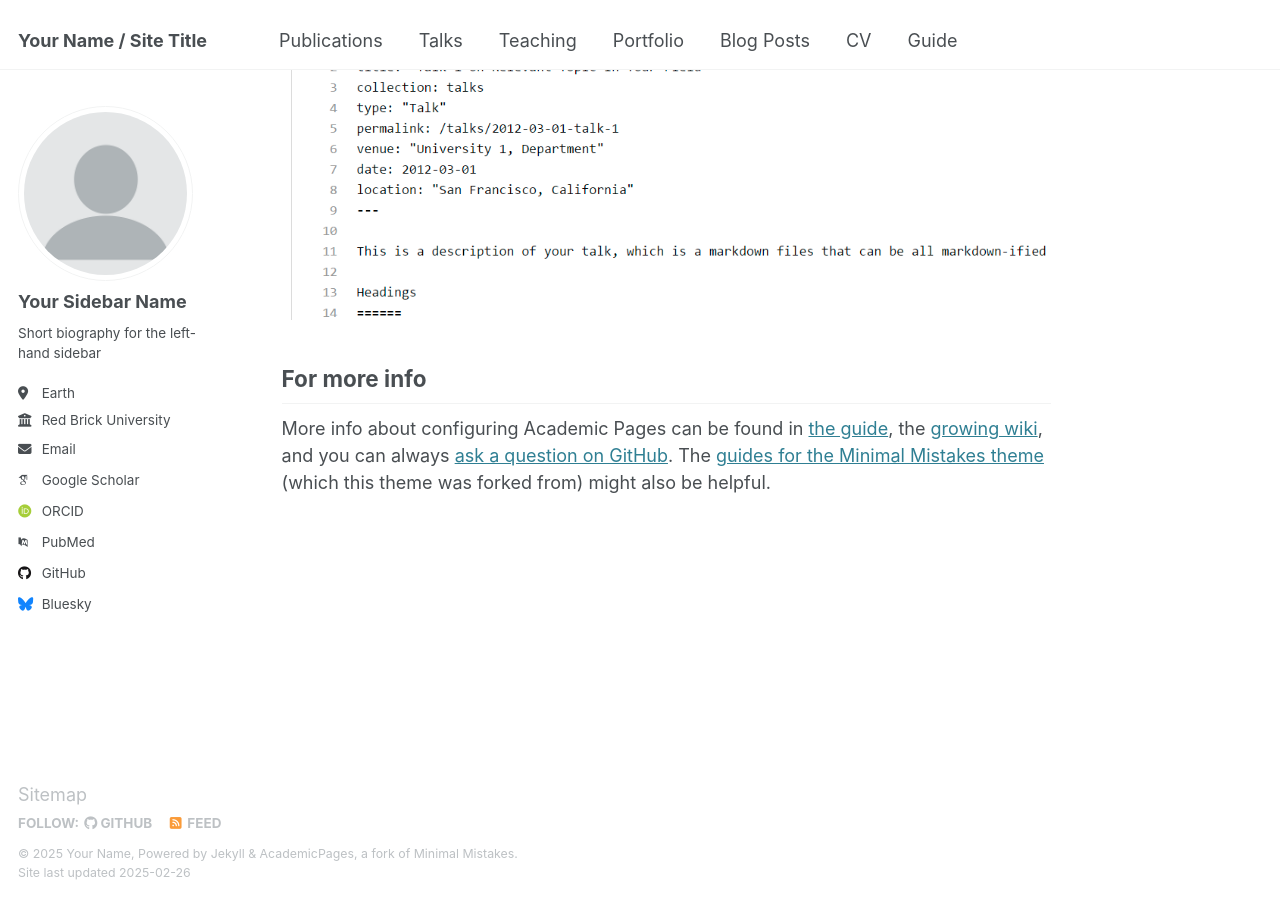
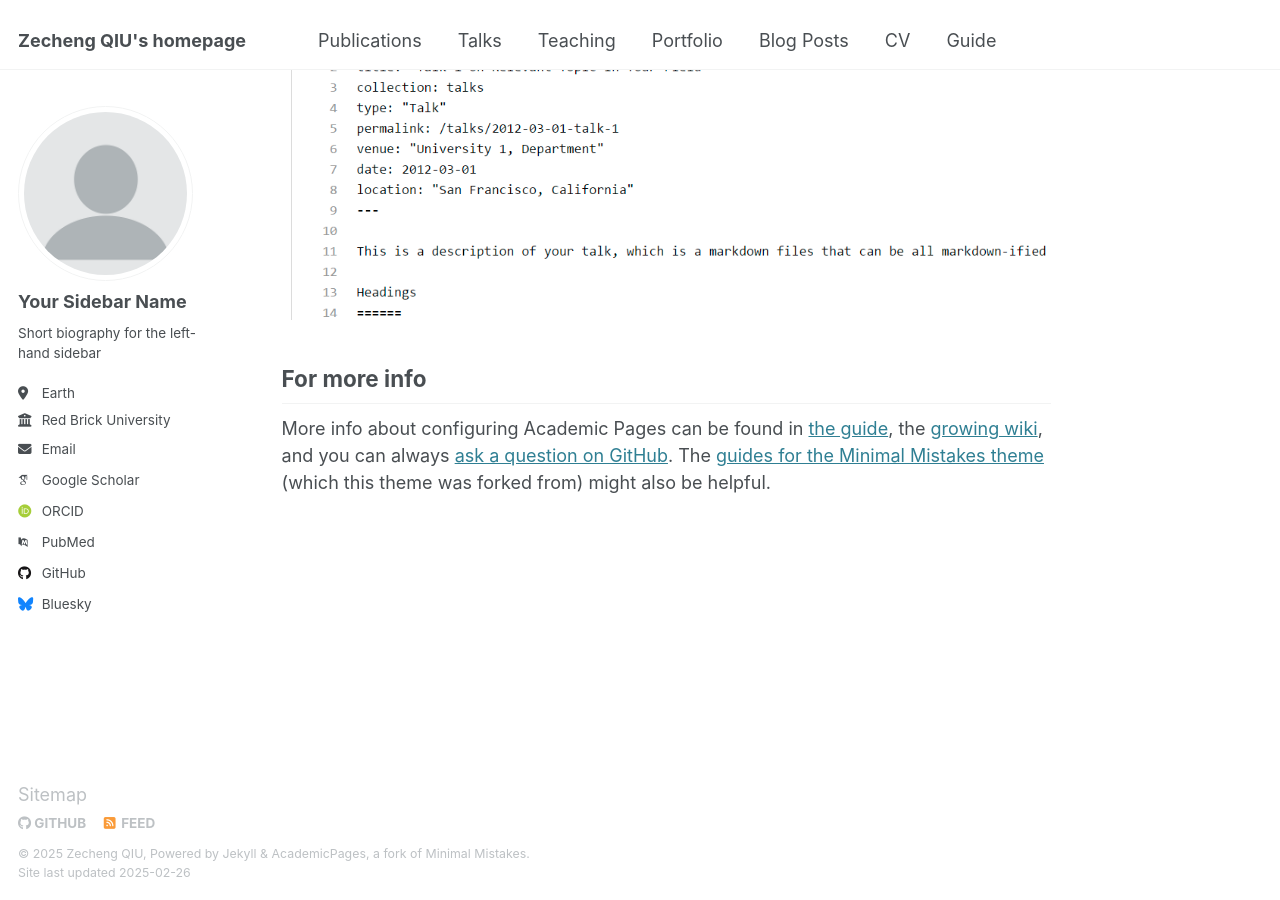
Before and after one commit to aaron-z-chiu/aaron-z-chiu.github.io, a Jekyll site: the page built from _pages/about.md, in a window 1280 px wide and 900 px high, scrolled down 2642 px. Built offline with Jekyll 4.4.1, drawn with Linux system fonts in a browser that asks for light colours; some web fonts are replaced.

Commit message:
Update _config.yml

```diff
--- a/_config.yml
+++ b/_config.yml
@@ -7,15 +7,15 @@
 # server process.
 
 # Basic Site Settings
-locale                   : "en-US"
+locale                   : "Macao"
 site_theme               : "default"
-title                    : "Your Name / Site Title"
+title                    : "Zecheng QIU's homepage"
 title_separator          : "-"
-name                     : &name "Your Name"
+name                     : &name "Zecheng QIU"
 description              : &description "personal description"
-url                      : https://academicpages.github.io # the base hostname & protocol for your site e.g. "https://[your GitHub username].github.io"
+url                      : https://aaron-z-chiu.github.io # the base hostname & protocol for your site e.g. "https://[your GitHub username].github.io"
 baseurl                  : "" # the subpath of your site, e.g. "/blog"
-repository               : "academicpages/academicpages.github.io"
+repository               : "aaron-z-chiu/aaron-z-chiu.github.io"
 
 # Site Author - The following control what appear as part of the author content on the side bar.
 #               If a field is blank the icon and link will not appear, otherwise it will be shown.
```
